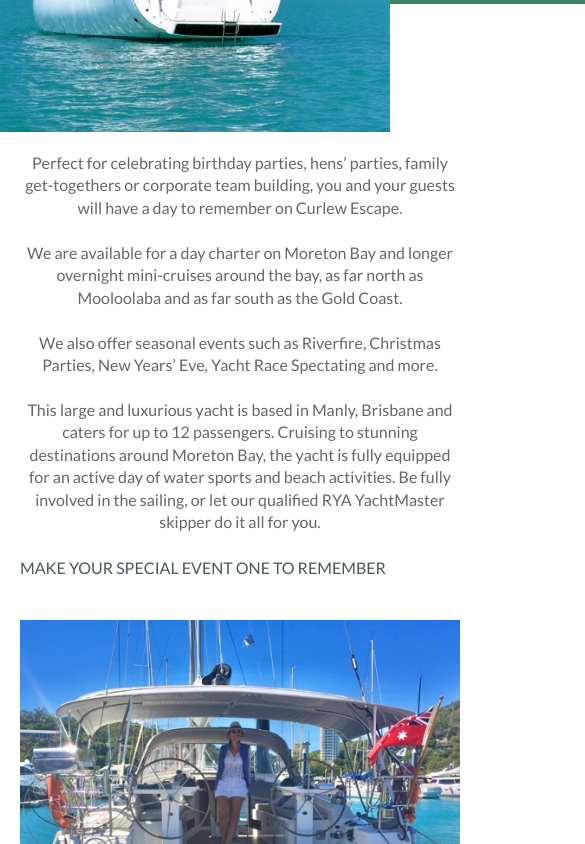
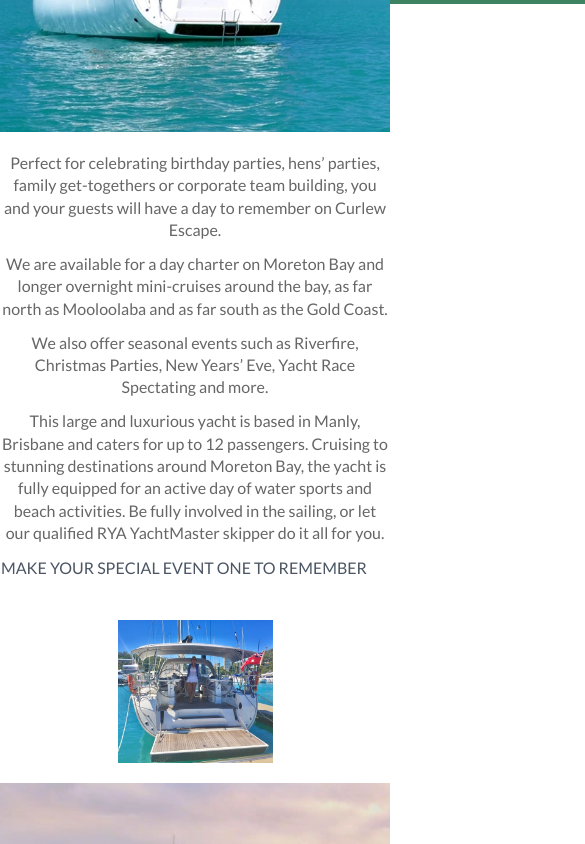
Before and after one commit to forwardtop/windsong, a React (Create React App) app: page / in a window 390 px wide. Shown: the part 840-1684 px from the top of the page, 585 px wide, since content can reach past the window. Built offline with nearby package versions, Linux system fonts and the light colour scheme; a web font is replaced by a local one.

Commit message:
mobile mess removed

```diff
--- a/src/components/StickyBackground.js
+++ b/src/components/StickyBackground.js
@@ -3,7 +3,7 @@ const StickyBackground = () => {
   return (
     <>
       <div className="bg-fixed overflow-auto h-[100vh] w-full background-image-1"></div>
-      <div className="flex flex-col lg:flex-row w-[960px] m-auto">
+      <div className="flex flex-col lg:flex-row lg:w-[960px] m-auto justify-center items-center">
         <div className="flex flex-col justify-between w-1/2 sticky-bg-contents p-5">
           <p className="sticky-bg-text p5">
             Perfect for celebrating birthday parties, hens’ parties, family
```
